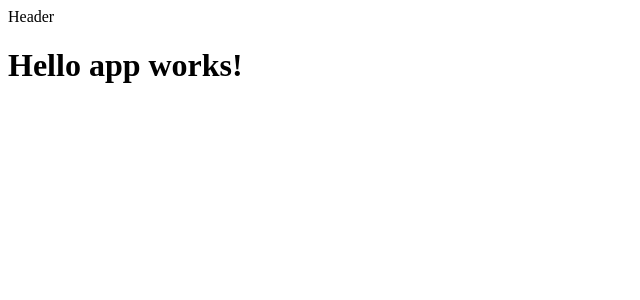
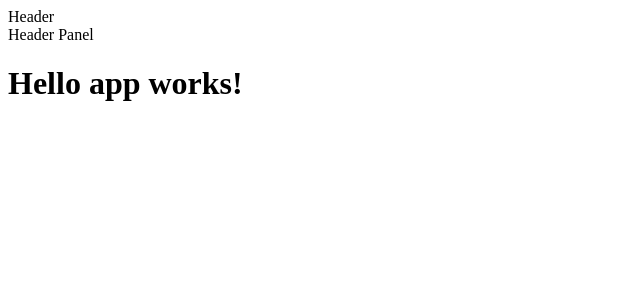
Before and after one commit to Besto/angular-universal, an Angular app: page / in a window 1280 px wide. Shown: the top 300 px of the page, without its empty margins (0-640 px from the left). Built offline with nearby package versions, Linux system fonts and the light colour scheme.

Commit message:
Add Header Panel

```diff
--- a/src/app/app.component.html
+++ b/src/app/app.component.html
@@ -1,6 +1,7 @@
 <div>
   Header
 </div>
+<div>Header Panel</div>
 <h1>
   Hello {{title}}
 </h1>
```
